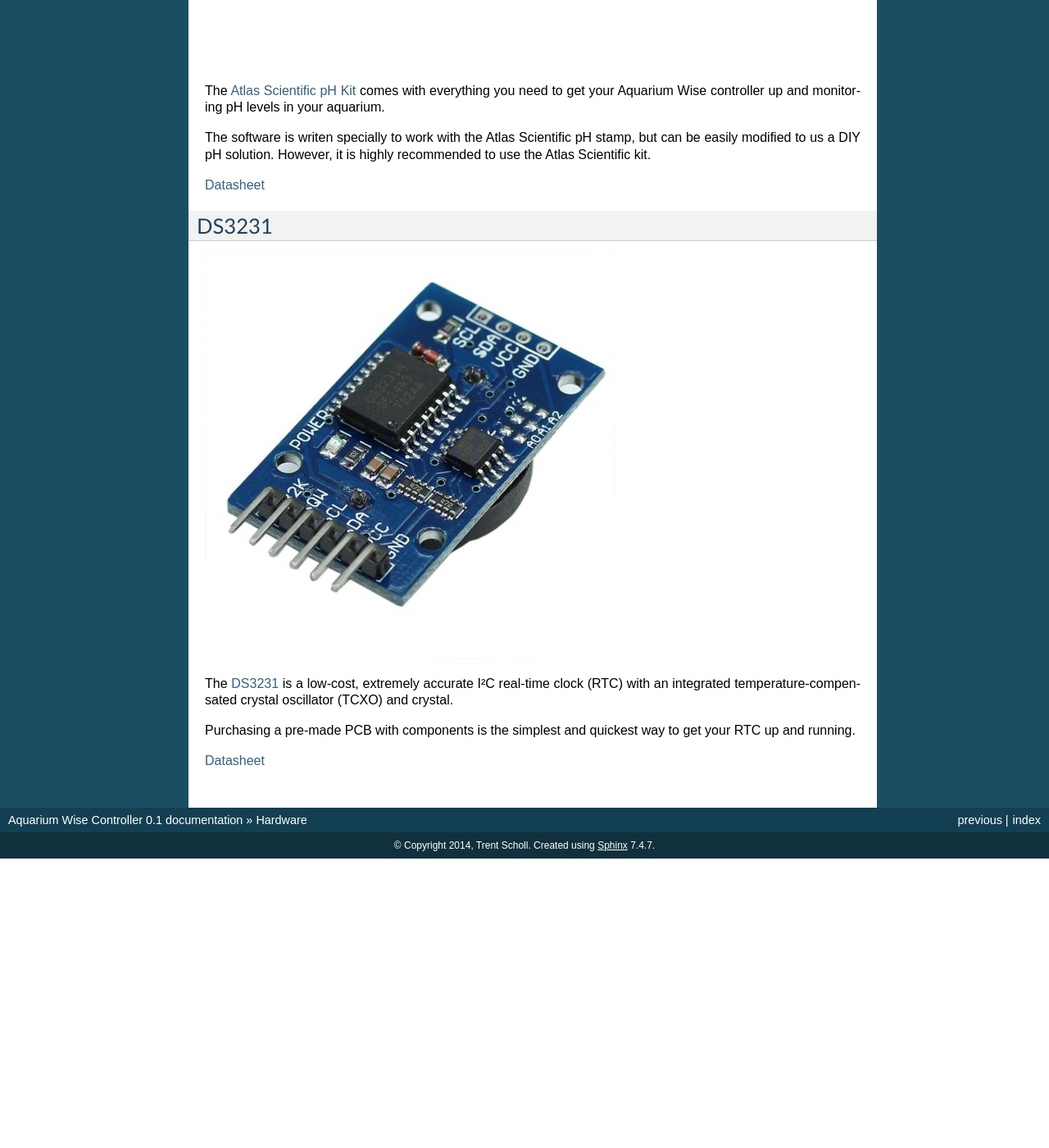
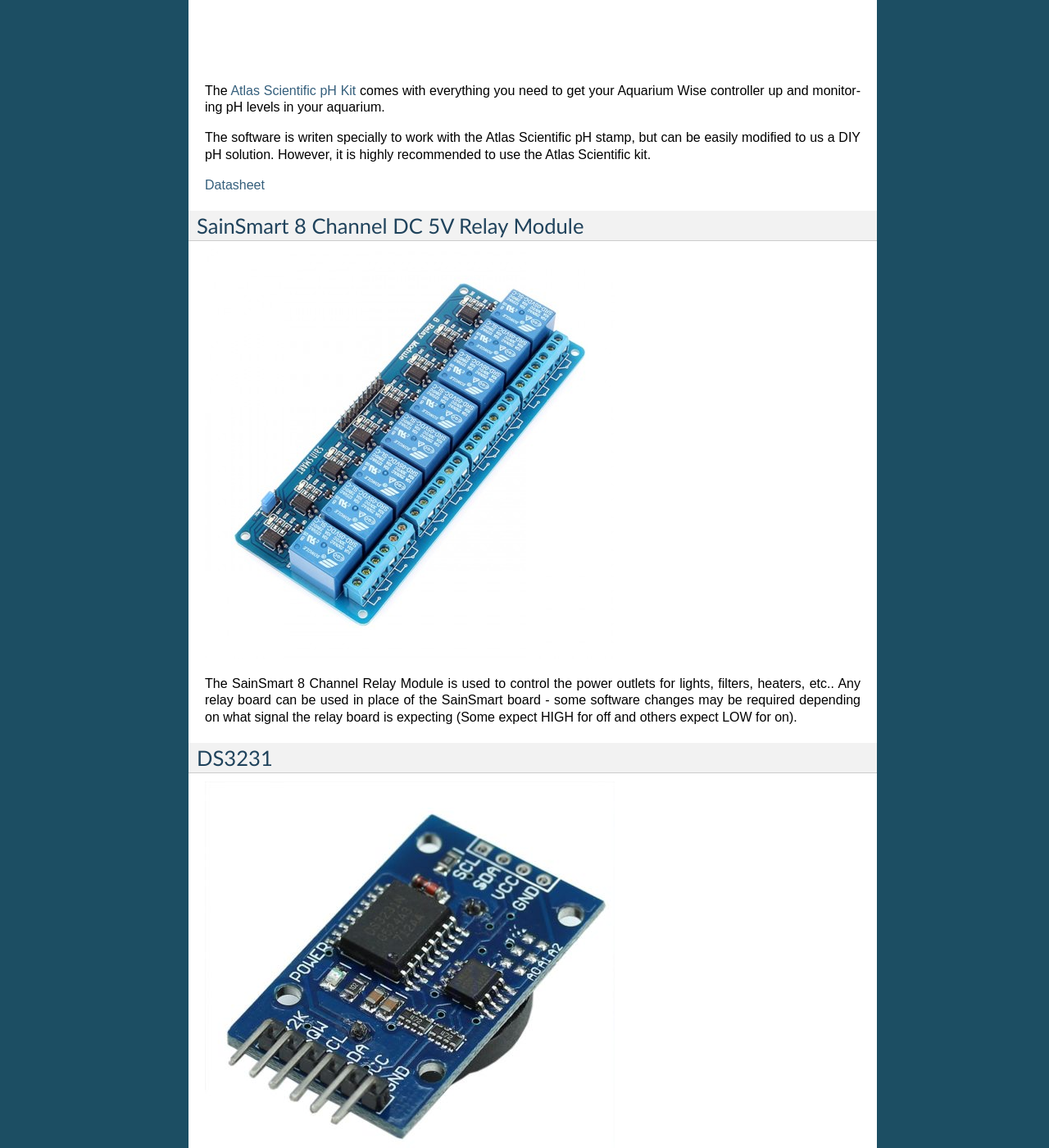
Before and after one commit to TrentScholl/aquarium-wise-controller, a Sphinx documentation site: the page built from docs/hardware.rst, in a window 1280 px wide and 1400 px high, scrolled down 2324 px. Shown: the whole window at 82% size. Built offline with Sphinx 7.4.7, drawn with Linux system fonts in a browser that asks for light colours; before the commit the page ends 3371 px from its top, so only the background shows below that; some of the changed text lies outside the part shown.

Commit message:
Updating docs

```diff
--- a/docs/getting_started.rst
+++ b/docs/getting_started.rst
@@ -14,7 +14,7 @@ Here's what you need to get started:
 
 * Arduino Mega 2560 R3
 * Atlas Scientific pH Kit
-* SainSmart 8 Channel Relay Module Board
+* SainSmart 8 Channel DC 5V Relay Module
 * SainSmart 3.2" SSD1289 TFT Touch Screen
 * SainSmart TFT LCD Adjustable Shield
 * 3 x 10 Position Terminal Blocks
--- a/docs/hardware.rst
+++ b/docs/hardware.rst
@@ -37,6 +37,13 @@ The software is writen specially to work with the Atlas Scientific pH stamp, but
 
 `Datasheet <https://www.atlas-scientific.com/_files/_.../_circuit/pH_Circuit_5.0.pdf>`_
 
+SainSmart 8 Channel DC 5V Relay Module
+--------------------------------------
+
+.. image:: /img/relay_board.jpg
+
+The SainSmart 8 Channel Relay Module is used to control the power outlets for lights, filters, heaters, etc.. Any relay board can be used in place of the SainSmart board - some software changes may be required depending on what signal the relay board is expecting (Some expect HIGH for off and others expect LOW for on).
+
 DS3231
 ------
 
```
Also changed, not shown: docs/img/relay_board.jpg (added).
